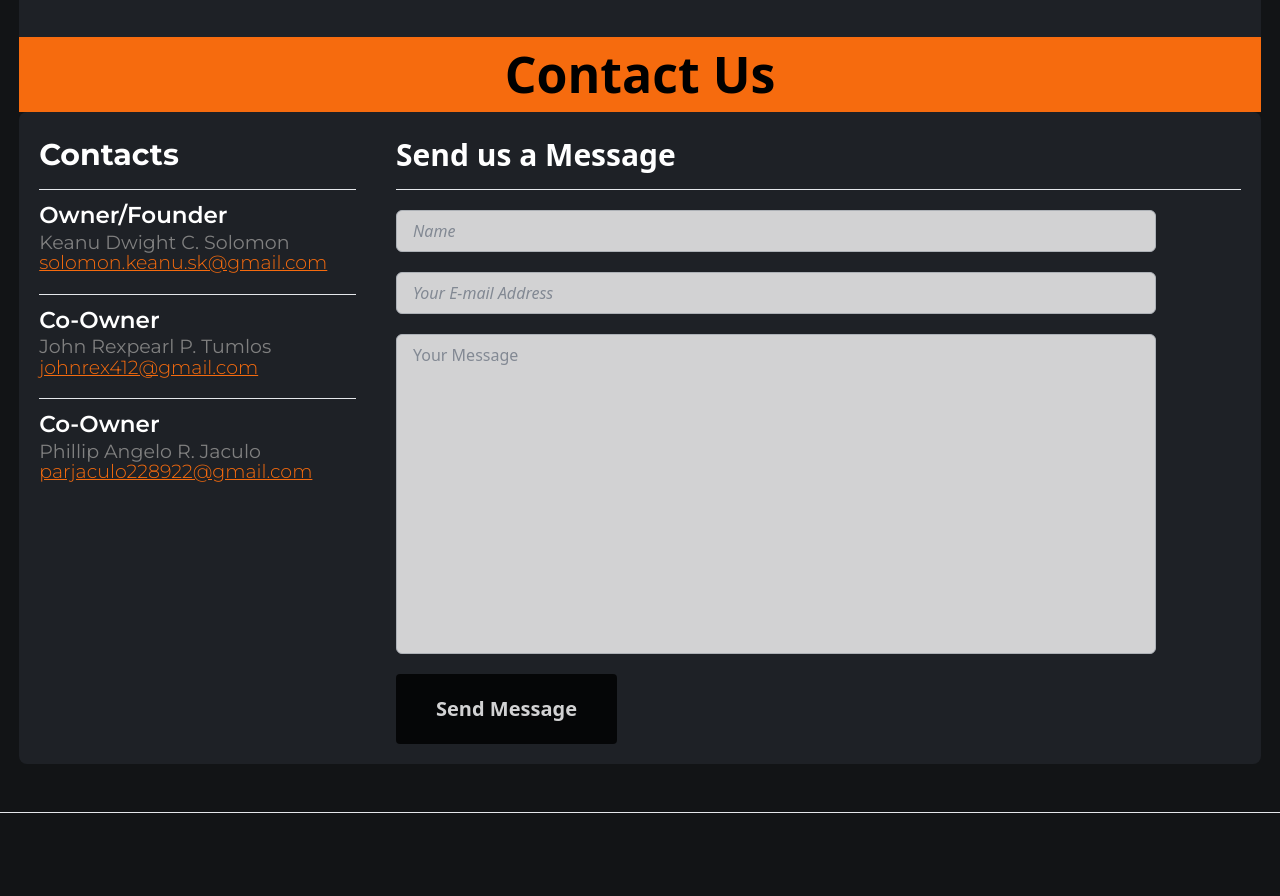
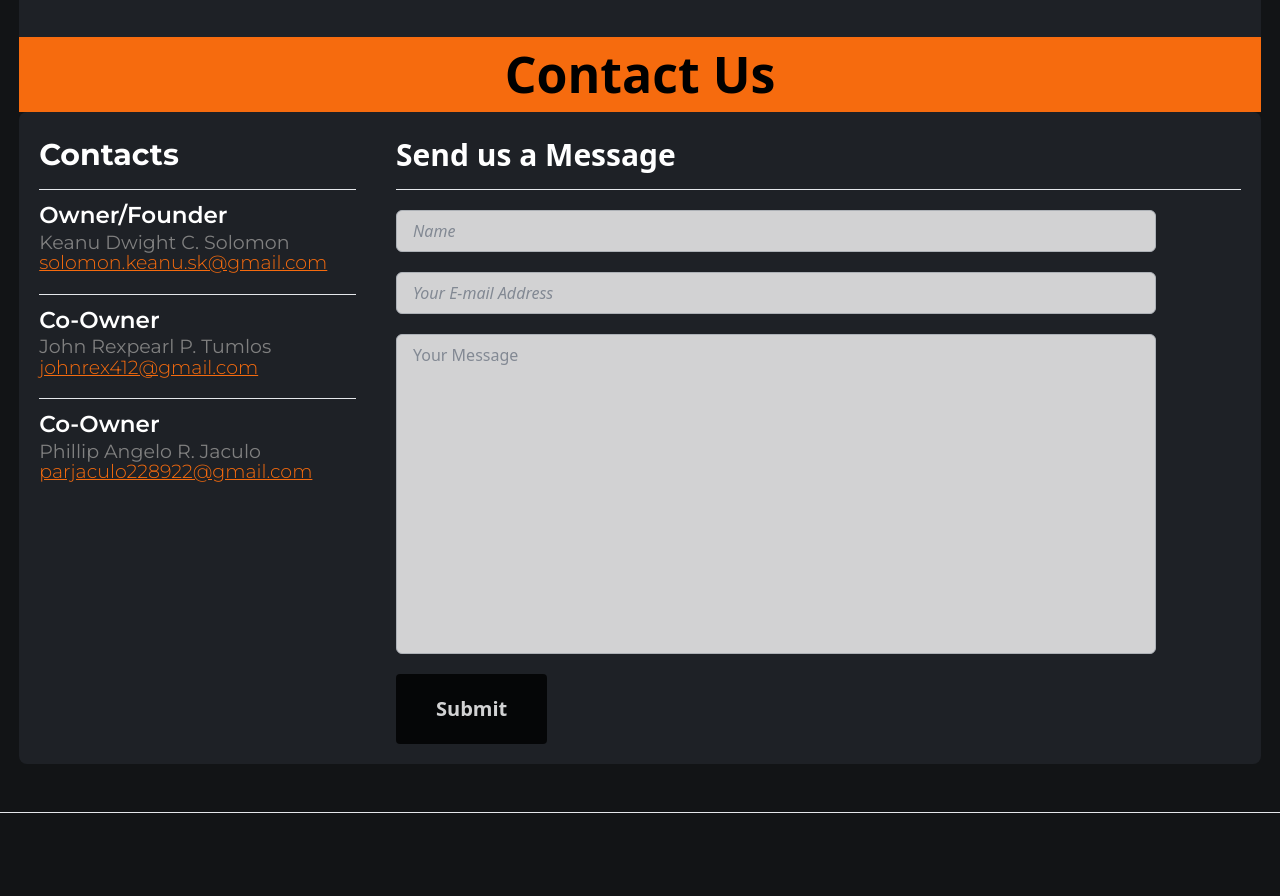
Before and after one commit to keanknowsss/JACS-FE, a React (Create React App) app: page /about in a window 1280 px wide. Shown: the part 980-1876 px from the top of the page. Built offline with nearby package versions, Linux system fonts and the light colour scheme; no server answers.

Commit message:
Wroking Contact Us

```diff
--- a/package.json
+++ b/package.json
@@ -3,6 +3,7 @@
   "version": "0.1.0",
   "private": true,
   "dependencies": {
+    "@emailjs/browser": "^3.11.0",
     "@reduxjs/toolkit": "^1.9.1",
     "@testing-library/jest-dom": "^5.16.5",
     "@testing-library/react": "^13.4.0",
--- a/src/pages/AboutUs/AboutUs.jsx
+++ b/src/pages/AboutUs/AboutUs.jsx
@@ -1,8 +1,24 @@
+import React, { useRef } from 'react';
+import emailjs from '@emailjs/browser';
 import { JACSLogo } from "../../assets/images";
 import styles from "./AboutUs.module.scss";
 
 const AboutUs = ({ title }) => {
 	document.title = title;
+
+	const form = useRef();
+
+  const sendEmail = (e) => {
+    e.preventDefault();
+
+    emailjs.sendForm('service_yfujsd6', 'template_ta96psi', form.current, '0XVFD0It22w-Megrh')
+      .then((result) => {
+          console.log(result.text);
+		  console.log("Message Sent");
+      }, (error) => {
+          console.log(error.text);
+      });
+  };
 
 	return (
 		<>
@@ -69,6 +85,7 @@ const AboutUs = ({ title }) => {
 					</div>
 
 					<div className={styles.divSend}>
+						<form ref={form} onSubmit={sendEmail}>
 						<p className="font-bold text-[30px] text-[white] mb-3">
 							Send us a Message
 						</p>
@@ -76,16 +93,18 @@ const AboutUs = ({ title }) => {
 						<div className="flex flex-col gap-y-5 mt-5">
 							<input
 								type="text"
+								name="user_name"
 								className={styles.textbox}
 								placeholder="Name"
 							/>
 							<input
 								type="text"
+								name="user_email"
 								className={styles.textbox}
 								placeholder="Your E-mail Address"
 							/>
-							{/* <input type="text" className={styles.textbox1} placeholder="Your Message"/> */}
 							<textarea
+								name="message"
 								placeholder="Your Message"
 								className="resize-none border border-gray-300 rounded-md
                             px-4 py-2 focus:outline-none focus:ring-blue-500
@@ -93,10 +112,10 @@ const AboutUs = ({ title }) => {
 							/>
 						</div>
 						<div className="pt-[20px]">
-							<button className="bg-black hover:bg-gray-700 text-white font-bold py-5 px-10 rounded text-[20px]">
-								Send Message
-							</button>
+							<input type="submit" value="Submit" className="bg-black hover:bg-gray-700 text-white font-bold py-5 px-10 rounded text-[20px]" />
+
 						</div>
+						</form>
 					</div>
 				</div>
 			</main>
```
Also changed, not shown: 1 other file (tests, documents, lock files or other folders).
